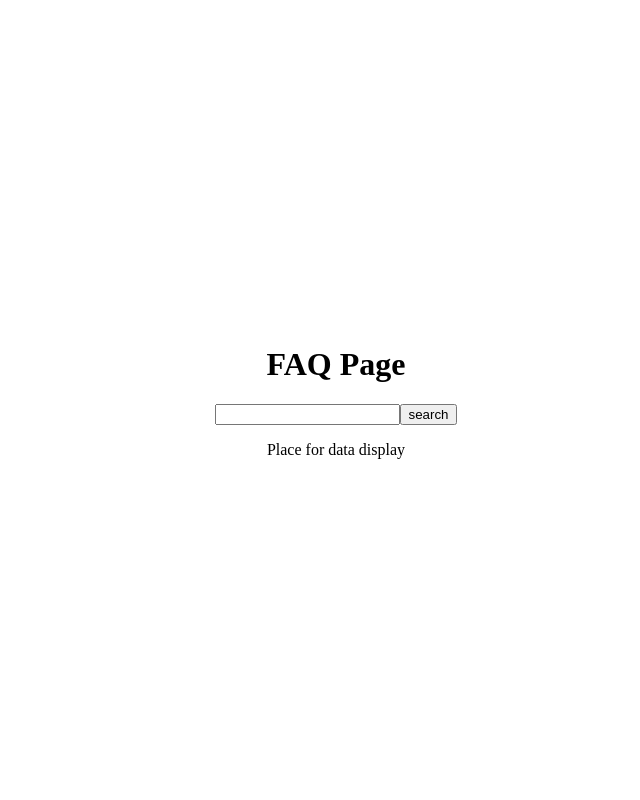
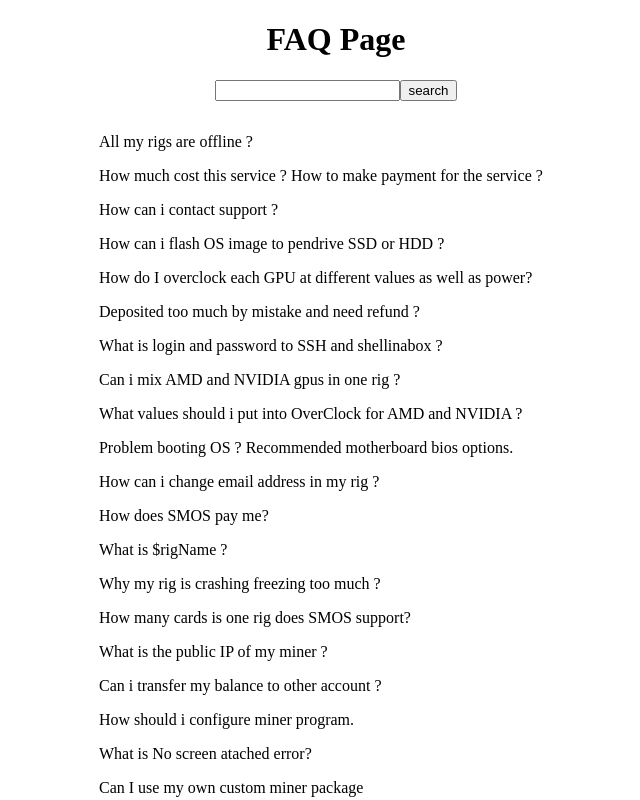
Before and after one commit to adrianoos/FAQpage, a React (Create React App) app: page / in a window 1280 px wide. Shown: the top 800 px of the page, without its empty margins (304-944 px from the left). Built offline with nearby package versions, Linux system fonts and the light colour scheme.

Commit message:
map all questions to <p> in main view

```diff
--- a/src/App.css
+++ b/src/App.css
@@ -5,7 +5,7 @@
 
 .App {
 	width: 100vw;
-	height: 100vh;
+	height: auto;
 	display: flex;
 	flex-direction: column;
 	justify-content: center;
--- a/src/App.js
+++ b/src/App.js
@@ -1,8 +1,7 @@
-import questions from './components/data'
+import data from './components/data'
 import './App.css'
 
 function App() {
-
   return (
     <div className="App">
       <h1>FAQ Page</h1>
@@ -11,7 +10,7 @@
         <button>search</button>
       </form>
      <div className='QuestionsDisplay'></div>
-     <p>Place for data display</p>
+      <p>{data.questions.map( item => <p>{item.title}</p>)}</p>
     </div>
   );
 }
--- a/src/components/data.js
+++ b/src/components/data.js
@@ -1,4 +1,4 @@
-const questions = {
+const data = {
     "groups":{
        "left":[
           {
@@ -214,4 +214,4 @@
     ]
  }
 
- export default questions;
+ export default data;
```
